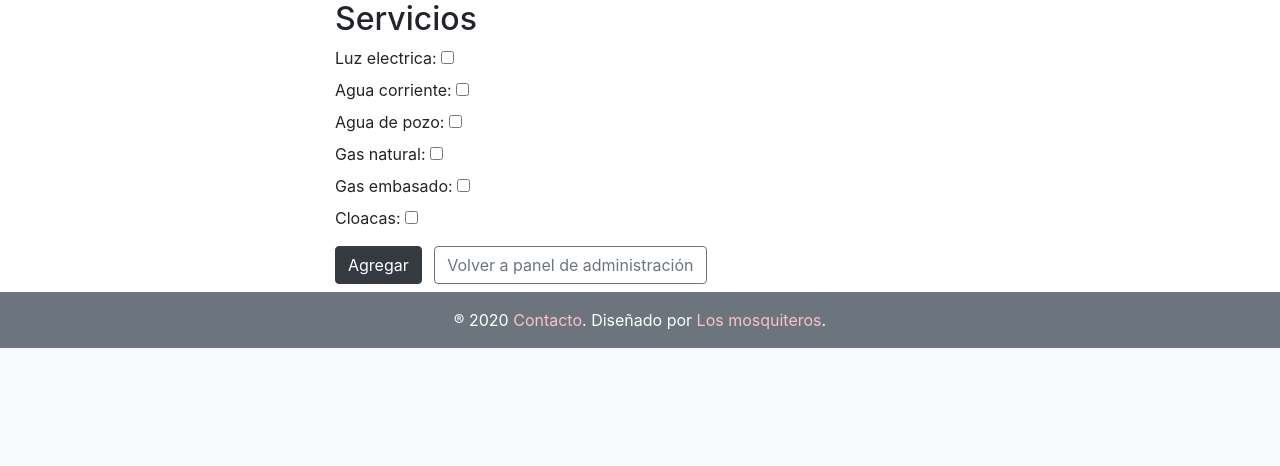
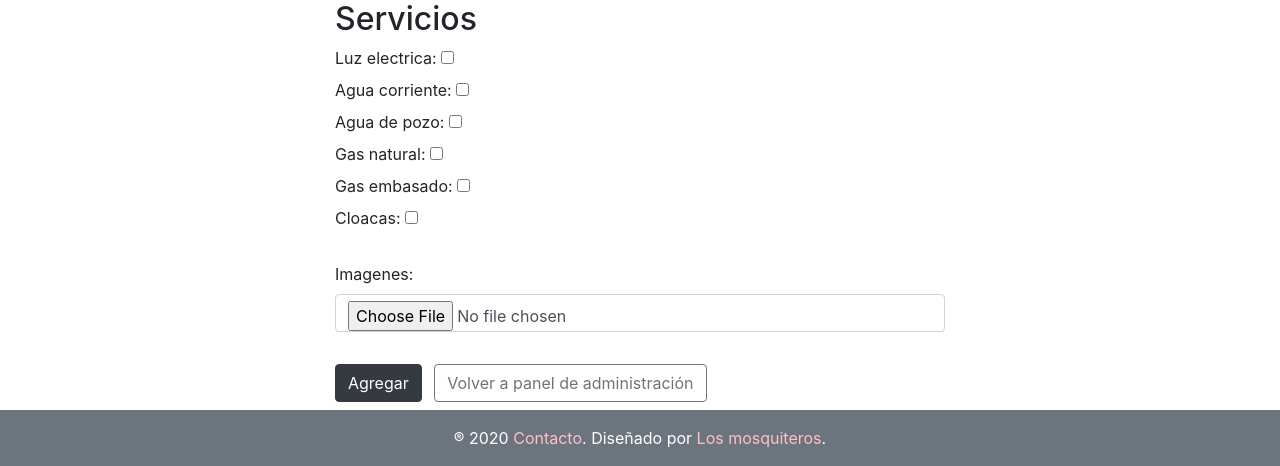
Before and after one commit to dchiapa/losMosquiteros, a PHP site: page /formAgregarPropiedad.php in a window 1280 px wide. Shown: the part 1551-2017 px from the top of the page. Before the commit the page ends 1899 px from the top, so only its background shows below. Run offline with PHP 8.4, Linux system fonts and the light colour scheme; data comes from the database, SQL or seed files in the repository.

Commit message:
agregue input file

```diff
--- a/formAgregarPropiedad.php
+++ b/formAgregarPropiedad.php
@@ -23,7 +23,7 @@
         </header>
         <div class="col-6 mx-auto">
             <h2 class="d-block text-center my-5">Agregar propiedad</h2>
-            <form action="agregarPropiedad.php" method="POST">
+            <form action="agregarPropiedad.php" method="POST" enctype="multipart/form-data">
                 <label>Estado: </label>
                 <select name="idEstado" class="form-control" required>
                     <option value="">Seleccione un estado</option>
@@ -123,6 +123,10 @@
                 <label>Cloacas: </label>
                 <input type="checkbox" name="proCloacas" value="1">
                 <br>
+                <br>
+                <label>Imagenes:</label>
+                <input type="file" name="idImagenPrincipal" class="form-control">
+                <br>
 
                 <button class="btn btn-dark">Agregar</button>
                 <a href="adminPropiedades.php" class="btn btn-outline-secondary m-2">Volver a panel de administración</a>
```
